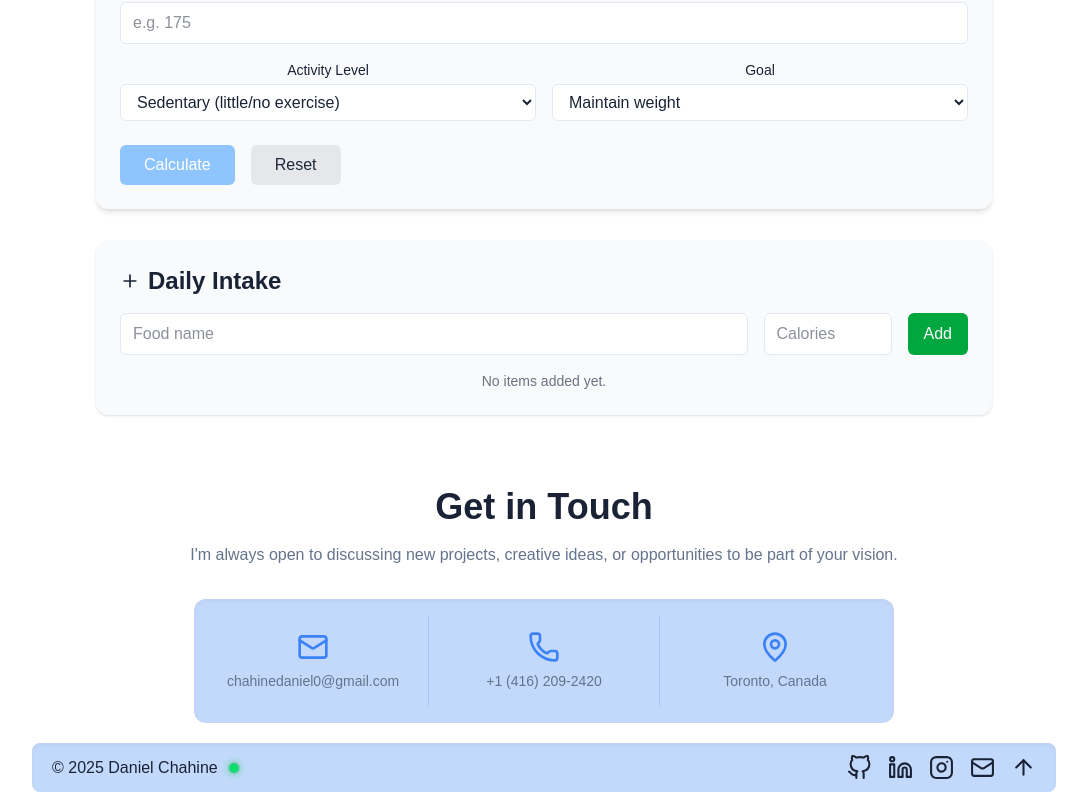
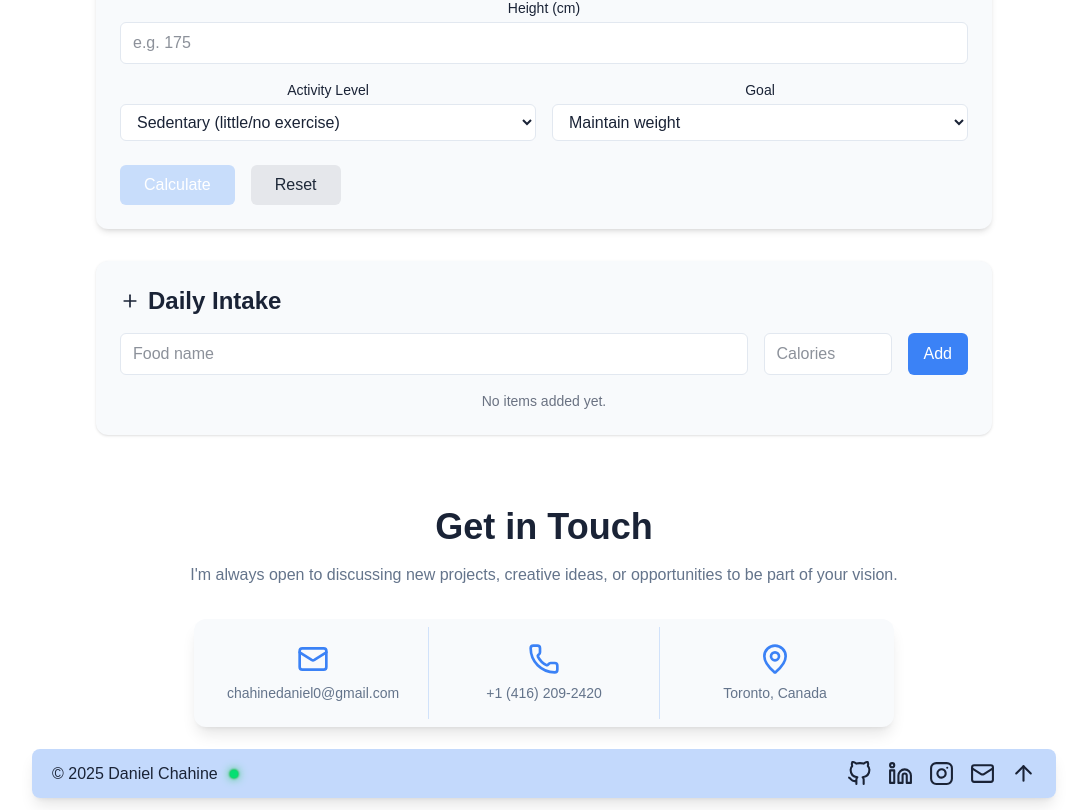
Before and after one commit to DanielChahine0/DanielChahine0.github.io, a React (Vite) app: page /#/playground/calorie-tracker in a window 1280 px wide. Shown: the part 381-1191 px from the top of the page, without its empty margins (96-1183 px from the left). Built offline with nearby package versions, Linux system fonts and the light colour scheme; a web font is replaced by a local one.

Commit message:
Fixed the calorie calculator UI

```diff
--- a/src/components/Footer.jsx
+++ b/src/components/Footer.jsx
@@ -37,7 +37,7 @@ export const Footer = () => {
     return (
         <div id="footer">
             <section
-                className="py-2 px-4 relative bg-secondary/30"
+                className="py-2 px-4 relative bg-secondary/30 mb-0.5"
             >
                 <div className="container mx-auto max-w-5xl">
                     <h2 className="text-3xl md:text-4xl font-bold text-center mb-4">
@@ -50,7 +50,7 @@ export const Footer = () => {
 
                     {/* Contact Information */}
                     <div
-                        className="glow-container rounded-xl bg-primary/30 px-1 py-4 shadow-inner backdrop-blur-lg mx-auto flex flex-col sm:flex-row items-stretch gap-0"
+                        className="glow-container rounded-xl bg-card px-1 py-2 shadow-lg backdrop-blur-lg mx-auto flex flex-col sm:flex-row items-stretch gap-0"
                         style={{ minHeight: '100px', maxWidth: '700px', width: '100%' }}
                         onMouseMove={contactCardGlow.handleMouseMove}
                         onMouseEnter={contactCardGlow.handleMouseEnter}
@@ -93,7 +93,7 @@ export const Footer = () => {
                 <div
                     className={cn(
                         "glow-container w-4/5 flex flex-col sm:flex-row mx-auto items-center sm:justify-between gap-5",
-                        "rounded-lg bg-primary/30 px-5 py-3 shadow-inner backdrop-blur-lg",
+                        "rounded-lg bg-primary/30 px-5 py-3 shadow-lg backdrop-blur-lg",
                     )}
                     onMouseMove={footerGlow.handleMouseMove}
                     onMouseEnter={footerGlow.handleMouseEnter}
--- a/src/pages/CalorieTracker.jsx
+++ b/src/pages/CalorieTracker.jsx
@@ -211,7 +211,7 @@ export default function CalorieTracker() {
     <PageTransition>
       <div className="min-h-screen flex flex-col bg-background">
         <NavBar />
-        <main className="mt-10 flex-1 container mx-auto px-4 py-8">
+        <main className="mt-15 flex-1 container mx-auto px-4 py-8">
           <div className="max-w-4xl mx-auto">
             <h1 className="text-4xl font-bold mb-4 text-center" aria-label="Calorie Calculator">
               Calorie Calculator & Tracker
@@ -353,7 +353,7 @@ export default function CalorieTracker() {
                 <button
                   type="submit"
                   disabled={!isFormValid}
-                  className={`px-6 py-2 rounded-md text-white font-medium transition-colors ${!isFormValid ? 'bg-blue-300 cursor-not-allowed' : 'bg-blue-600 hover:bg-blue-700'}`}
+                  className={`px-6 py-2 rounded-md text-white font-medium transition-colors ${!isFormValid ? 'bg-primary/25 cursor-not-allowed' : 'bg-primary hover:bg-primary/60'}`}
                 >
                   Calculate
                 </button>
@@ -374,7 +374,7 @@ export default function CalorieTracker() {
                 <p className="mb-1">BMR: {results.bmr} calories/day</p>
                 <p className="mb-1">TDEE: {results.tdee} calories/day</p>
                 <p className="mb-1">Recommended intake: {results.targetCalories} calories/day</p>
-                <p className="text-sm text-gray-500">Goal: {results.goal} &middot; Activity: {results.activityLevel}</p>
+                <p className="text-sm text-primary">Goal: {results.goal} &middot; Activity: {results.activityLevel}</p>
               </div>
             )}
 
@@ -402,7 +402,7 @@ export default function CalorieTracker() {
                 <button
                   type="button"
                   onClick={addFoodItem}
-                  className="px-4 py-2 rounded-md bg-green-600 text-white hover:bg-green-700"
+                  className="px-4 py-2 rounded-md bg-primary text-white hover:bg-primary/60"
                 >
                   Add
                 </button>
```
